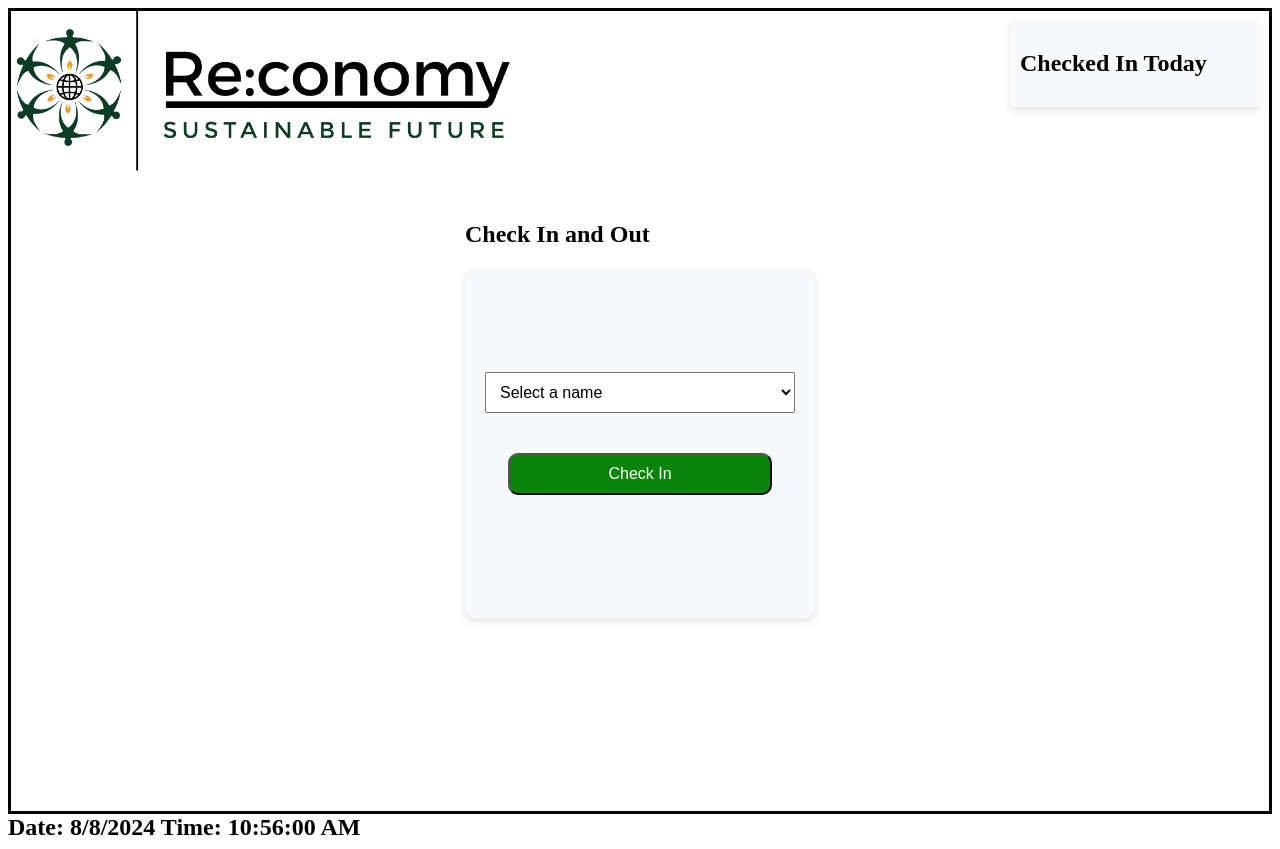
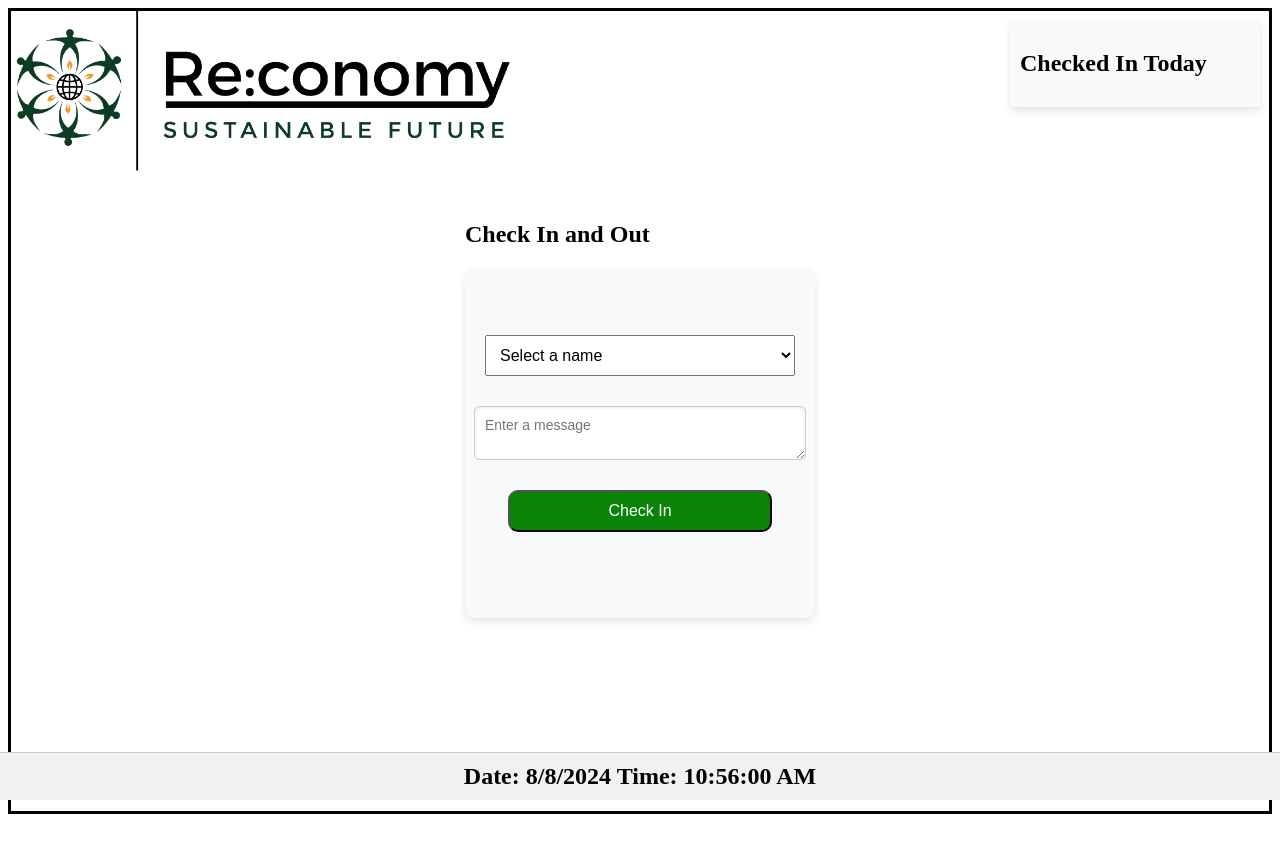
Before and after one commit to Seif-S/Re-economySite, a Flask app: page / in a window 1280 px wide. After the commit the page ends 814 px from the top, so only its background shows below. Run offline with Flask 3, Linux system fonts and the light colour scheme.

Commit message:
laggt messagebox

```diff
--- a/Reconomy/static/index.js
+++ b/Reconomy/static/index.js
@@ -6,6 +6,8 @@ const selectedName = nameList.options[nameList.selectedIndex].text;
 const checkButton = document.getElementById('checkButton');
 const status = document.getElementById('status');
 const currentTime = new Date();
+const message = messageBox.value.trim();
+
 
 if (selectedName !== "Select a name") {
     if (checkedInNames.has(selectedName)) {
@@ -64,7 +66,8 @@ $(document).ready(function(){
         contentType:'application/json',
         data:{
         todo:$('#nameList :selected').text(),
-        button_status:$('button').attr('class')
+        button_status:$('button').attr('class'),
+        messagecontent:$('textarea').val()
         },
         success:function(response){
             console.log('Data saved')
--- a/Reconomy/static/style.css
+++ b/Reconomy/static/style.css
@@ -103,7 +103,7 @@ select {
   #checkInList li{
     list-style-type: none;
   }
-  }
+
 footer {
     position: fixed;
     bottom: 0;
--- a/Reconomy/templates/index.html
+++ b/Reconomy/templates/index.html
@@ -22,6 +22,7 @@
             <option value="Alice Johnson">Alice Johnson</option>
             <option value="Bob Brown">Bob Brown</option>
           </select>
+          <textarea id="messageBox" placeholder="Enter a message"></textarea>
           <button id="checkButton" class="check-in" onclick="toggleCheckInOut()">Check In</button>
           <div id="status"></div>
       </div>
```
